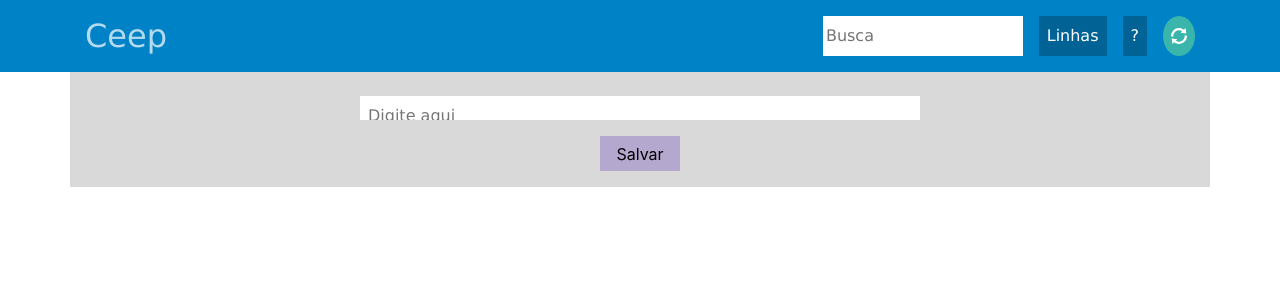
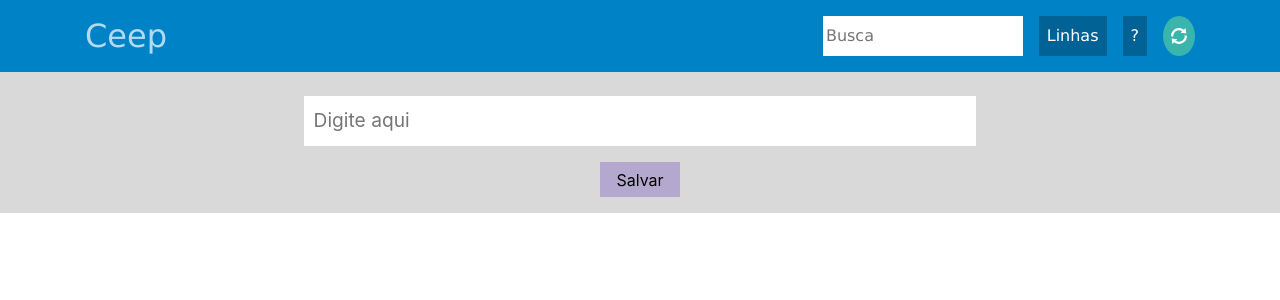
Before and after one commit to renatojuniordw/ceep, an Angular app: page / in a window 1280 px wide. Shown: the top 300 px of the page. Built offline with nearby package versions, Linux system fonts and the light colour scheme.

Commit message:
botao linha bloco

```diff
--- a/src/app/app.component.html
+++ b/src/app/app.component.html
@@ -3,9 +3,98 @@
         <h1 class="cabecalho-logo">
             Ceep
         </h1>
-        <app-opcoes-da-pagina></app-opcoes-da-pagina>
+        <app-opcoes-da-pagina [onClickBtnMudaLayout] ="mudaLayout"></app-opcoes-da-pagina>
+        <!-- [] "funcao"-->
     </div>
 
 </header>
 <app-form-novo-cartao></app-form-novo-cartao>
-<app-listagem-mural></app-listagem-mural>
+<app-listagem-mural [isMuralLinha]="isMuralLinhaAtiva"></app-listagem-mural>
+
+
+<!--
+<section class="container mural" style="font-size: 1.3rem;">
+
+        <article id="cartao_1" class="cartao" tabindex="0" style="background:#FFAA10">
+            <div class="opcoesDoCartao">
+            <button class="opcoesDoCartao-remove opcoesDoCartao-opcao" tabindex="0">
+                <svg><use xlink:href="#iconeRemover"></use></svg>
+            </button>
+
+            <input type="radio" name="corDoCartao1" value="#EBEF40" id="corPadrão-cartao1" class="opcoesDoCartao-radioTipo" checked="">
+            <label for="corPadrão-cartao1" class="opcoesDoCartao-tipo opcoesDoCartao-opcao" style="color: #EBEF40;" tabindex="0">
+                Padrão
+            </label>
+
+            <input type="radio" name="corDoCartao1" value="#F05450" id="corImportante-cartao1" class="opcoesDoCartao-radioTipo">
+            <label for="corImportante-cartao1" class="opcoesDoCartao-tipo opcoesDoCartao-opcao" style="color: #F05450;" tabindex="0">
+                Importante
+            </label>
+
+            <input type="radio" name="corDoCartao1" value="#92C4EC" id="corTarefa-cartao1" class="opcoesDoCartao-radioTipo">
+            <label for="corTarefa-cartao1" class="opcoesDoCartao-tipo opcoesDoCartao-opcao" style="color: #92C4EC;" tabindex="0">
+                Tarefa
+            </label>
+
+            <input type="radio" name="corDoCartao1" value="#76EF40" id="corInspiração-cartao1" class="opcoesDoCartao-radioTipo">
+            <label for="corInspiração-cartao1" class="opcoesDoCartao-tipo opcoesDoCartao-opcao" style="color: #76EF40;" tabindex="0">
+                Inspiração
+            </label>
+            </div>
+         <p class="cartao-conteudo" contenteditable="" tabindex="0"> Bem vindo ao Ceep!</p>
+       </article><article id="cartao_2" class="cartao" tabindex="0" style="background:#45AAEE">
+            <div class="opcoesDoCartao">
+            <button class="opcoesDoCartao-remove opcoesDoCartao-opcao" tabindex="0">
+                <svg><use xlink:href="#iconeRemover"></use></svg>
+            </button>
+
+            <input type="radio" name="corDoCartao2" value="#EBEF40" id="corPadrão-cartao2" class="opcoesDoCartao-radioTipo" checked="">
+            <label for="corPadrão-cartao2" class="opcoesDoCartao-tipo opcoesDoCartao-opcao" style="color: #EBEF40;" tabindex="0">
+                Padrão
+            </label>
+
+            <input type="radio" name="corDoCartao2" value="#F05450" id="corImportante-cartao2" class="opcoesDoCartao-radioTipo">
+            <label for="corImportante-cartao2" class="opcoesDoCartao-tipo opcoesDoCartao-opcao" style="color: #F05450;" tabindex="0">
+                Importante
+            </label>
+
+            <input type="radio" name="corDoCartao2" value="#92C4EC" id="corTarefa-cartao1" class="opcoesDoCartao-radioTipo">
+            <label for="corTarefa-cartao1" class="opcoesDoCartao-tipo opcoesDoCartao-opcao" style="color: #92C4EC;" tabindex="0">
+                Tarefa
+            </label>
+
+            <input type="radio" name="corDoCartao1" value="#76EF40" id="corInspiração-cartao1" class="opcoesDoCartao-radioTipo">
+            <label for="corInspiração-cartao1" class="opcoesDoCartao-tipo opcoesDoCartao-opcao" style="color: #76EF40;" tabindex="0">
+                Inspiração
+            </label>
+            </div>
+         <p class="cartao-conteudo" contenteditable="" tabindex="0"> O site é otimizado para celulares!</p>
+       </article><article id="cartao_3" class="cartao" tabindex="0" style="background:#FF1010">
+            <div class="opcoesDoCartao">
+            <button class="opcoesDoCartao-remove opcoesDoCartao-opcao" tabindex="0">
+                <svg><use xlink:href="#iconeRemover"></use></svg>
+            </button>
+
+            <input type="radio" name="corDoCartao3" value="#EBEF40" id="corPadrão-cartao3" class="opcoesDoCartao-radioTipo" checked="">
+            <label for="corPadrão-cartao3" class="opcoesDoCartao-tipo opcoesDoCartao-opcao" style="color: #EBEF40;" tabindex="0">
+                Padrão
+            </label>
+
+            <input type="radio" name="corDoCartao3" value="#F05450" id="corImportante-cartao3" class="opcoesDoCartao-radioTipo">
+            <label for="corImportante-cartao3" class="opcoesDoCartao-tipo opcoesDoCartao-opcao" style="color: #F05450;" tabindex="0">
+                Importante
+            </label>
+
+            <input type="radio" name="corDoCartao3" value="#92C4EC" id="corTarefa-cartao1" class="opcoesDoCartao-radioTipo">
+            <label for="corTarefa-cartao1" class="opcoesDoCartao-tipo opcoesDoCartao-opcao" style="color: #92C4EC;" tabindex="0">
+                Tarefa
+            </label>
+
+            <input type="radio" name="corDoCartao1" value="#76EF40" id="corInspiração-cartao1" class="opcoesDoCartao-radioTipo">
+            <label for="corInspiração-cartao1" class="opcoesDoCartao-tipo opcoesDoCartao-opcao" style="color: #76EF40;" tabindex="0">
+                Inspiração
+            </label>
+            </div>
+         <p class="cartao-conteudo" contenteditable="" tabindex="0"> Para mudar o layout, clique no botão Linha do cabeçalho</p>
+       </article></section>
+       -->
--- a/src/app/app.component.ts
+++ b/src/app/app.component.ts
@@ -7,4 +7,10 @@ import { Component } from '@angular/core';
 })
 export class AppComponent {
   title = 'app';
+  isMuralLinhaAtiva = false;
+
+  mudaLayout = () => {
+    this.isMuralLinhaAtiva = !this.isMuralLinhaAtiva
+
+  }
 }
--- a/src/app/app.module.ts
+++ b/src/app/app.module.ts
@@ -1,6 +1,6 @@
 import { BrowserModule } from '@angular/platform-browser';
 import { NgModule } from '@angular/core';
-
+import{ FormsModule } from '@angular/forms';
 import { AppComponent } from './app.component';
 import { OpcoesDaPaginaComponent } from './components/opcoes-da-pagina/opcoes-da-pagina.component';
 import { FormNovoCartaoComponent } from './components/form-novo-cartao/form-novo-cartao.component';
--- a/src/app/components/form-novo-cartao/form-novo-cartao.component.html
+++ b/src/app/components/form-novo-cartao/form-novo-cartao.component.html
@@ -1,5 +1,9 @@
-<form class="no-sj formNovoCartao container">
+<!--<form class="no-sj formNovoCartao container">
     <textarea class="formNovoCartao-conteudo" name="formNovoCartao-conteudo" placeholder="Digite aqui"></textarea>
+    <input class="formNovoCartao-salvar" type="submit" value="Salvar">
+</form>-->
 
+<form class="formNovoCartao">
+    <textarea class="formNovoCartao-conteudo" rows="3" name="formNovoCartao-conteudo" placeholder="Digite aqui"></textarea>
     <input class="formNovoCartao-salvar" type="submit" value="Salvar">
-  </form>
+</form>
--- a/src/app/components/listagem-mural/listagem-mural.component.html
+++ b/src/app/components/listagem-mural/listagem-mural.component.html
@@ -1,3 +1,3 @@
-<section class="container mural" style="font-size: 1.3rem;">
+<section class="container mural" [ngClass]="{'mural--linha':isMuralLinha}" style="font-size: 1.3rem;">
 
 </section>
--- a/src/app/components/listagem-mural/listagem-mural.component.ts
+++ b/src/app/components/listagem-mural/listagem-mural.component.ts
@@ -1,4 +1,4 @@
-import { Component, OnInit } from '@angular/core';
+import { Component, OnInit, Input } from '@angular/core';
 
 @Component({
   selector: 'app-listagem-mural',
@@ -6,6 +6,7 @@ import { Component, OnInit } from '@angular/core';
   styleUrls: ['./listagem-mural.component.css']
 })
 export class ListagemMuralComponent implements OnInit {
+  @Input() isMuralLinha : Boolean
 
   constructor() { }
 
--- a/src/app/components/opcoes-da-pagina/opcoes-da-pagina.component.html
+++ b/src/app/components/opcoes-da-pagina/opcoes-da-pagina.component.html
@@ -7,8 +7,8 @@
 
 <div class="opcoesDaPagina">
   <input type="search" placeholder="Busca" id="busca" class="opcoesDaPagina-opcao">
-  <button id="btnMudaLayout" class="opcoesDaPagina-opcao opcoesDaPagina-botao">
-    Linhas
+  <button id="btnMudaLayout" (click)="mudaTexto()" (click)="onClickBtnMudaLayout()" class="opcoesDaPagina-opcao opcoesDaPagina-botao">
+    {{textoMudaLayout}}
   </button>
   <button id="btnAjuda" class="opcoesDaPagina-opcao opcoesDaPagina-botao">
     ?
--- a/src/app/components/opcoes-da-pagina/opcoes-da-pagina.component.ts
+++ b/src/app/components/opcoes-da-pagina/opcoes-da-pagina.component.ts
@@ -1,4 +1,4 @@
-import { Component, OnInit } from '@angular/core';
+import { Component, OnInit, Input } from '@angular/core';
 
 @Component({
   selector: 'app-opcoes-da-pagina',
@@ -7,9 +7,23 @@ import { Component, OnInit } from '@angular/core';
 })
 export class OpcoesDaPaginaComponent implements OnInit {
 
-  constructor() { }
+  textoMudaLayout = "Linhas";
+  @Input() onClickBtnMudaLayout
+
+  constructor() {
+
+  }
 
   ngOnInit() {
+
+  }
+
+  mudaTexto() {
+    if (this.textoMudaLayout == 'Blocos') {
+      this.textoMudaLayout = 'Linhas'
+    } else {
+      this.textoMudaLayout = 'Blocos'
+    }
   }
 
 }
--- a/src/assets/css/formNovoCartao.css
+++ b/src/assets/css/formNovoCartao.css
@@ -9,19 +9,19 @@
 }
 
 .formNovoCartao-conteudo {
-	font-family: "Lucida Grande", "Helvetica", "Arial", sans-serif;
-	font-size: 1em;
+	font-size: 1.2em;
 	line-height: 1.5;
 	display: block;
 	margin: 0 auto;
 	padding: .5em;
 	max-width: 35em;
-	height: 1.5em;
+	height: 2.5em;
 	background: #FFF;
-	overflow: auto;
+	overflow: hidden;
 	border: none;
 	resize: none;
 	width: 100%;
+	min-height: 50px;
 	transition: height .1s linear;
 }
 
```
